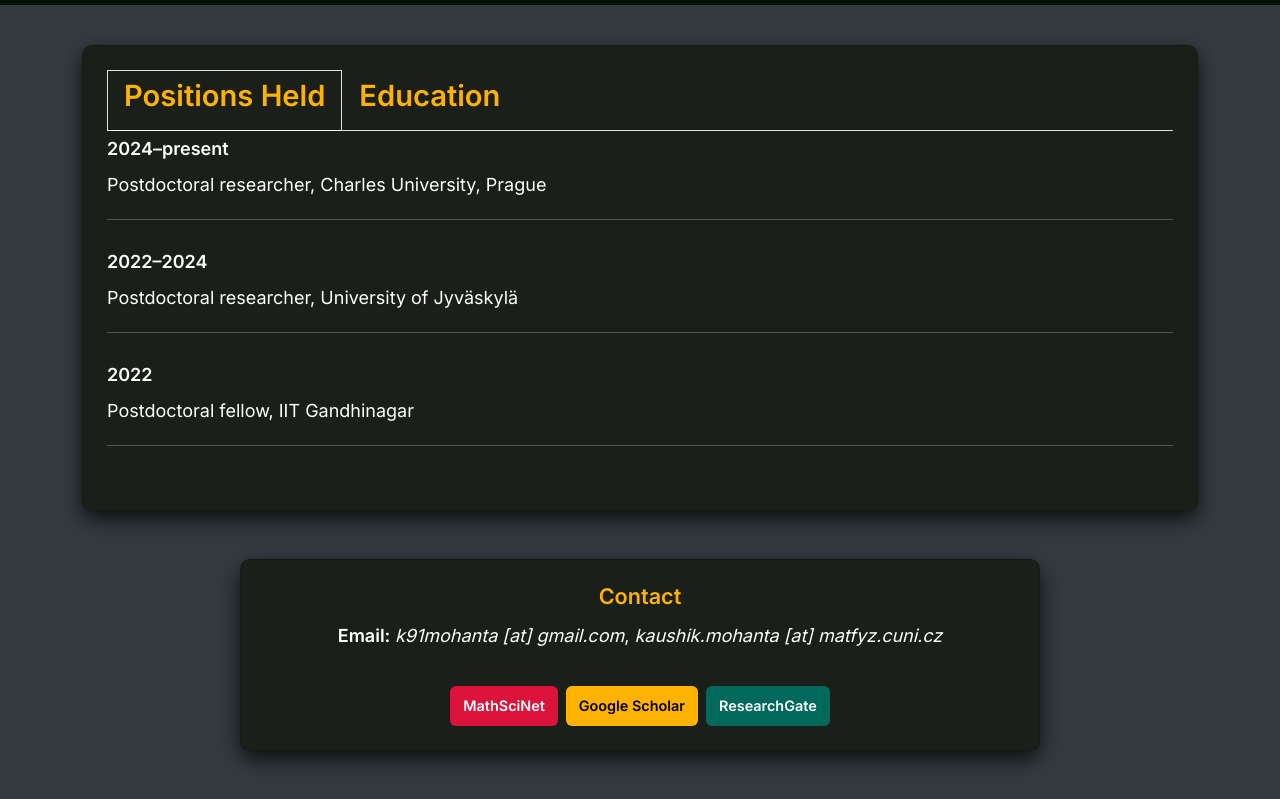
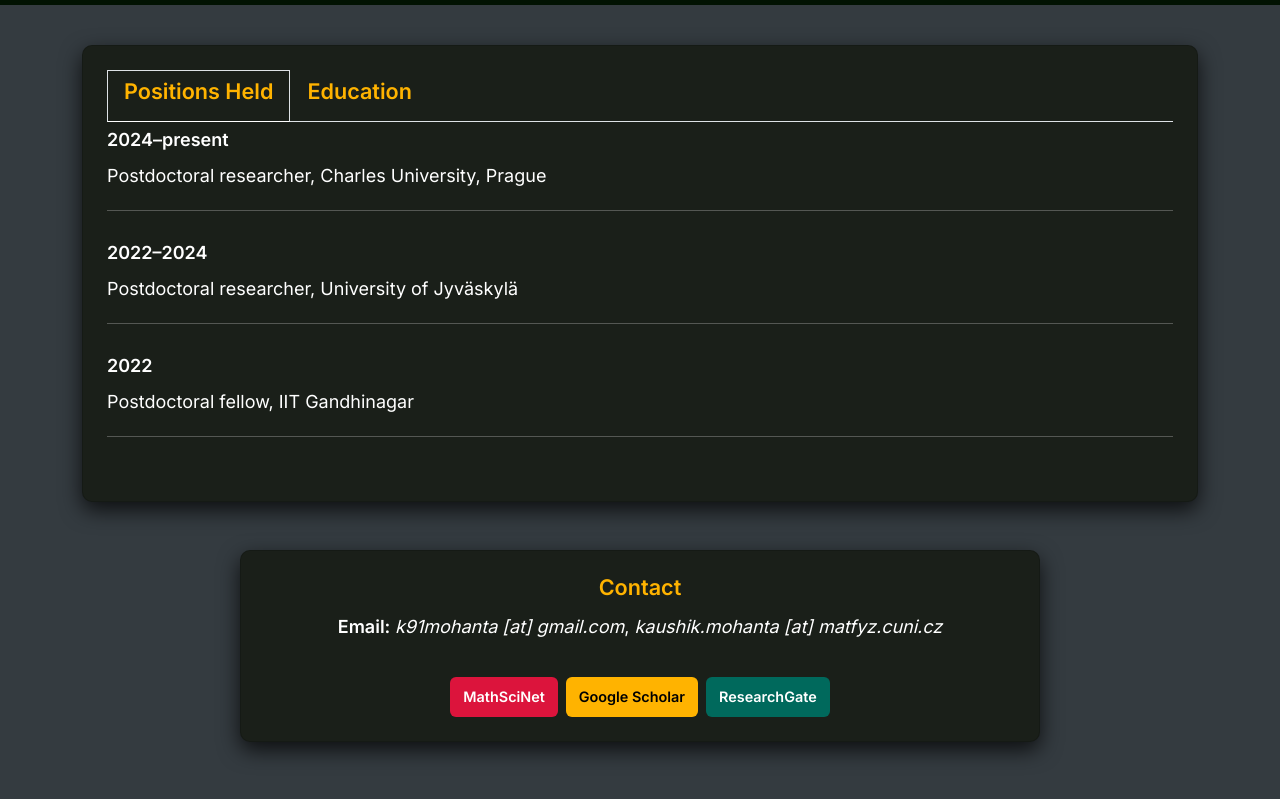
Before and after one commit to kmohanta/kmohanta.github.io, a plain HTML site: page about.html in a window 1280 px wide. Shown: the part 61-860 px from the top of the page. Drawn offline with nearby package versions, Linux system fonts and the light colour scheme.

Commit message:
Update about.html

```diff
--- a/about.html
+++ b/about.html
@@ -51,8 +51,8 @@
 
         <nav>
           <div class="nav nav-tabs" id="nav-tab" role="tablist">
-            <button class="nav-link active" id="work-button" data-bs-toggle="tab" data-bs-target="#work" type="button" role="tab"><h2>Positions Held</h2></button>
-            <button class="nav-link" id="education-button" data-bs-toggle="tab" data-bs-target="#education" type="button" role="tab"><h2>Education</h2></button>
+            <button class="nav-link active" id="work-button" data-bs-toggle="tab" data-bs-target="#work" type="button" role="tab"><h3>Positions Held</h3></button>
+            <button class="nav-link" id="education-button" data-bs-toggle="tab" data-bs-target="#education" type="button" role="tab"><h3>Education</h3></button>
           </div>
         </nav>
 
```
